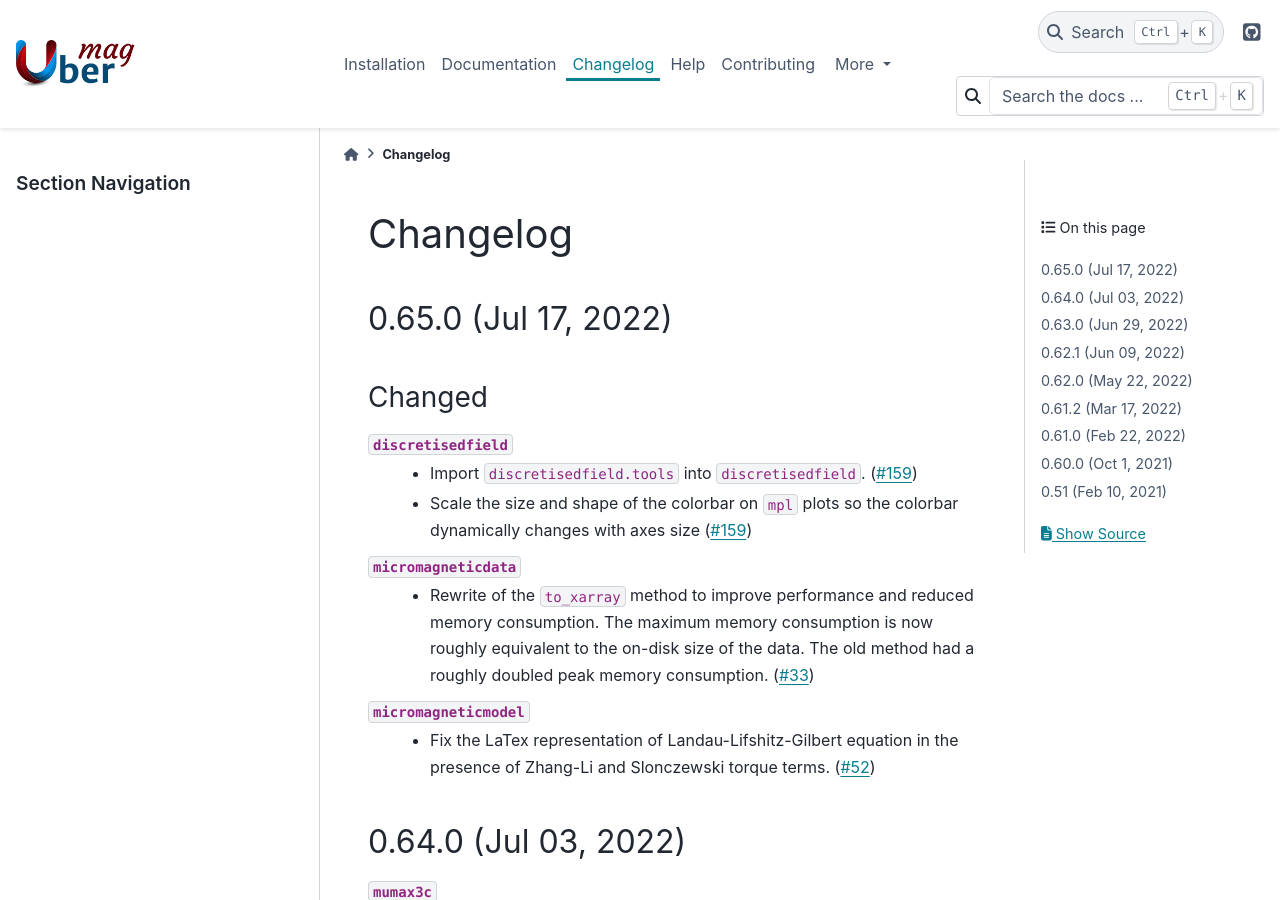
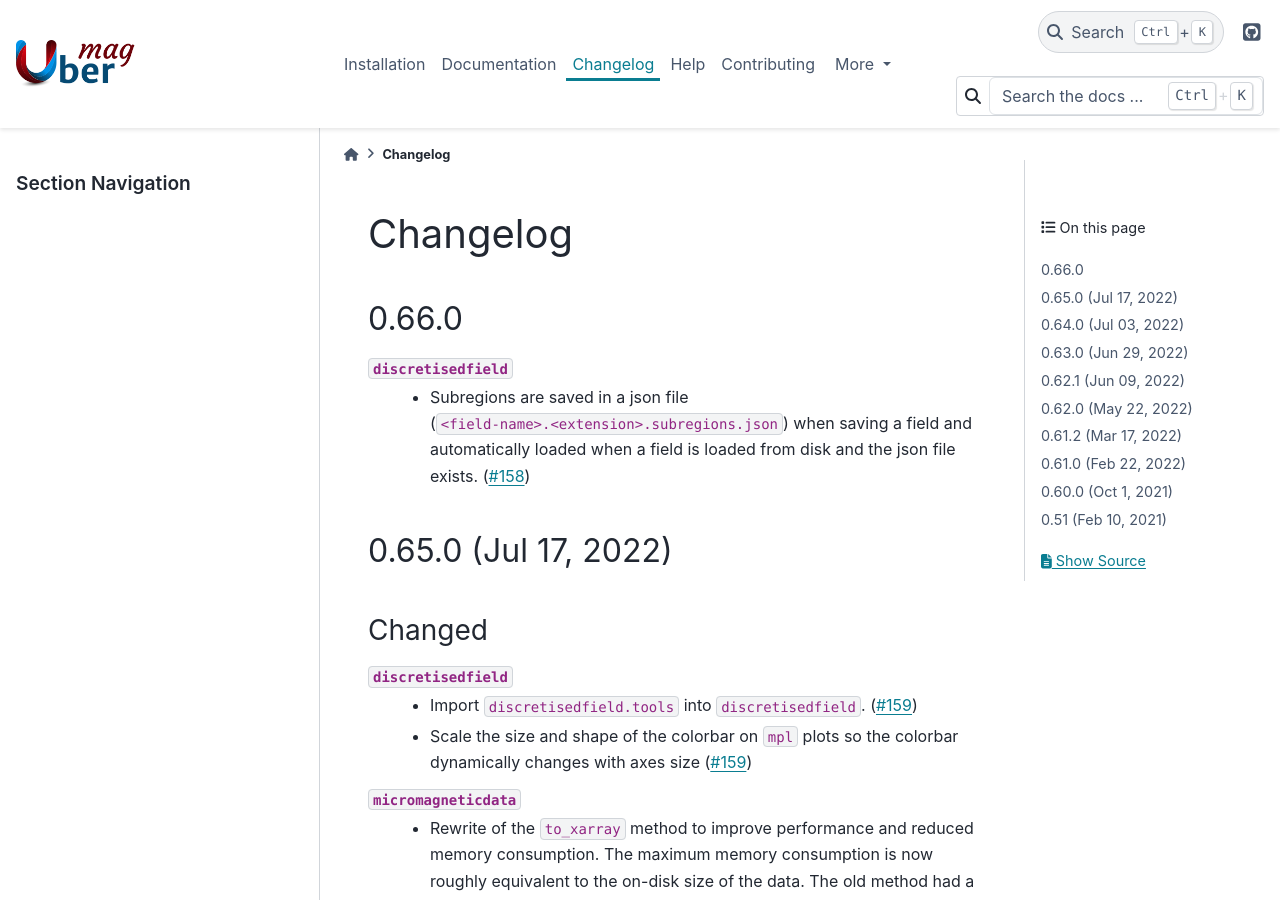
Before and after one commit to ubermag/ubermag.github.io, a Sphinx documentation site: the page built from source/changelog.rst, in a window 1280 px wide and 900 px high. Built offline with Sphinx 7.4.7 and the PyData theme 0.15.4, drawn with Linux system fonts in a browser that asks for light colours; pages that are not in the unit, such as notebooks, are missing from menus.

Commit message:
Subregions are saved to json file

```diff
--- a/source/changelog.rst
+++ b/source/changelog.rst
@@ -1,6 +1,15 @@
 =========
 Changelog
 =========
+
+0.66.0
+======
+
+``discretisedfield``
+  - Subregions are saved in a json file
+    (``<field-name>.<extension>.subregions.json``) when saving a field and
+    automatically loaded when a field is loaded from disk and the json file
+    exists. (`#158 <https://github.com/ubermag/discretisedfield/pull/158>`__)
 
 0.65.0 (Jul 17, 2022)
 =====================
```
